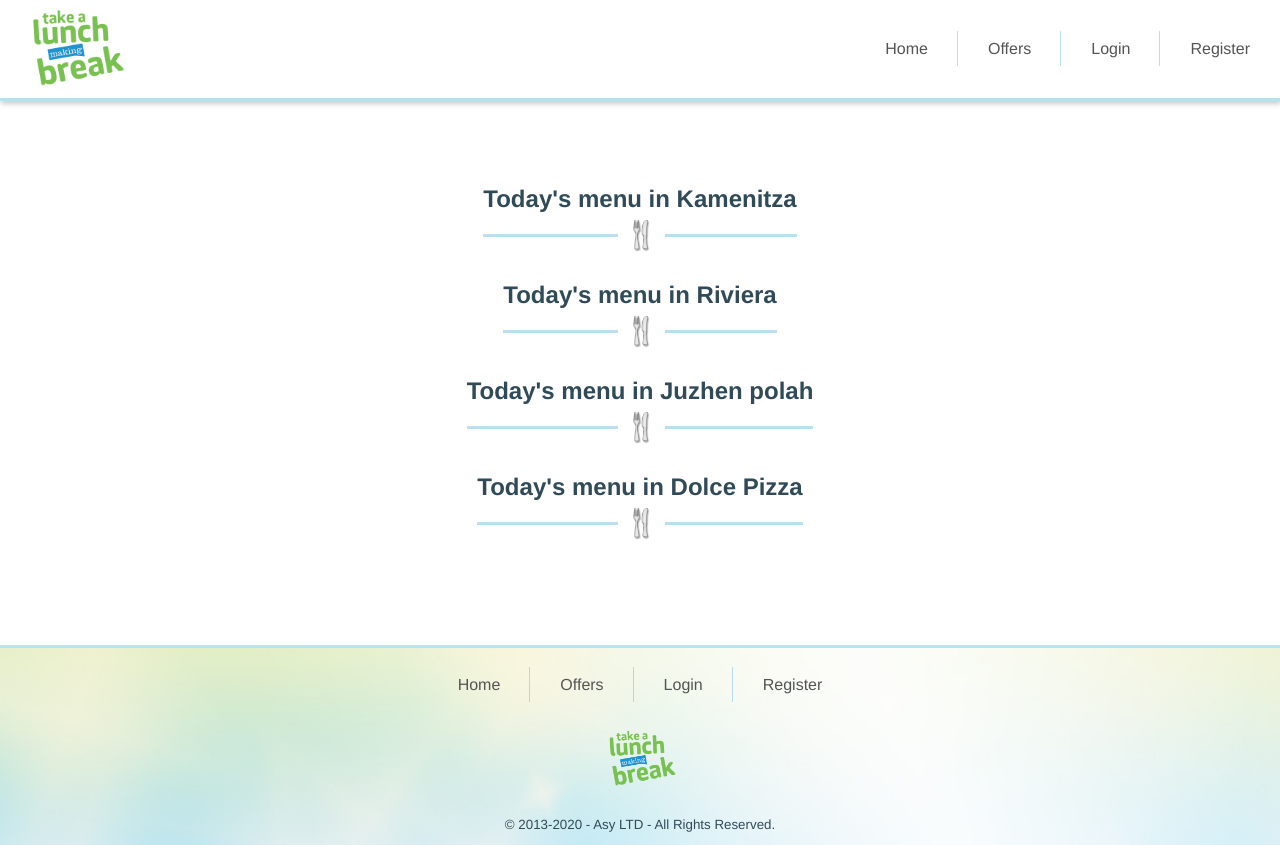
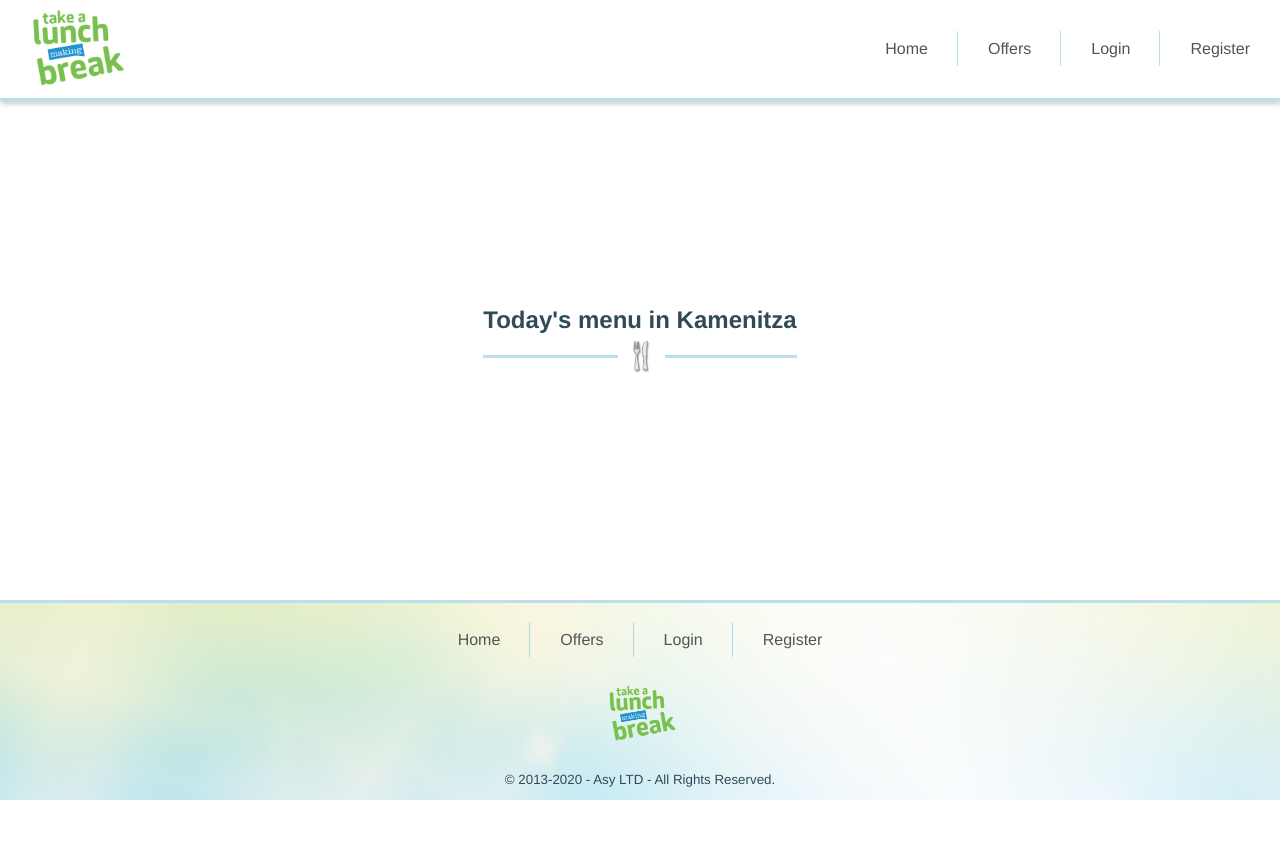
Before and after one commit to AsyPredelieva/lunch-time, a Vue app: page /offers/1 in a window 1280 px wide. After the commit the page ends 800 px from the top, so only its background shows below. Built offline with nearby package versions, Linux system fonts and the light colour scheme.

Commit message:
OfferDetails - set offer name; create NotFound page

```diff
--- a/src/components/core/Nav.vue
+++ b/src/components/core/Nav.vue
@@ -8,7 +8,7 @@
                 <router-link to="/offers">Offers</router-link>
                 <ul>
                     <li v-for="offer in offers" :key="offer.id">
-                        <router-link :to="`/offers/${offer.name}`">{{ offer.name }}</router-link>
+                        <router-link :to="`/offers/${offer.id}`">{{ offer.name }}</router-link>
                     </li>
                 </ul>
             </li>
--- /dev/null
+++ b/src/components/core/NotFound.vue
@@ -0,0 +1,11 @@
+<template>
+    <h2>Page not found</h2>
+</template>
+
+<script>
+export default {
+    name: 'NotFound'
+}
+</script>
+
+<style></style>
--- a/src/components/offers/OfferDetails.vue
+++ b/src/components/offers/OfferDetails.vue
@@ -1,35 +1,30 @@
 <template>
-    <div class="container">
-        <ul>
-            <li v-for="o in offersList" :key="o.id">
-                <h2>Today's menu in {{ o.name }}</h2>
-            </li>
-        </ul>
+    <div>
+        <h2>Today's menu in {{ currentOffer.name }}</h2>
     </div>
 </template>
 
 <script>
 export default {
     name: 'OfferDetails',
-    props: {
-        offersList: {
-            name: {
-                type: String,
-                required: true
-            },
-            imgUrl: {
-                type: String,
-                required: true
-            },
-            menuCategories: {
-                type: Array,
-                required: true
-            },
-            menuItems: {
-                type: Array,
-                required: true
-            }
+    props: ['offersList'],
+    data() {
+        return {
+            offerId: ''
         }
+    },
+    computed: {
+        currentOffer() {
+            return this.offersList[Number(this.$route.params.id) - 1]
+            // const currOffer = this.offersList.filter(
+            //     offer => Number(offer.id) === Number(this.$route.params.id)
+            // )
+            // console.log(JSON.parse(currOffer[0]))
+            // return currOffer[0]
+        }
+    },
+    created() {
+        console.log(Number(this.$route.params.id))
     }
 }
 </script>
--- a/src/components/offers/OfferItem.vue
+++ b/src/components/offers/OfferItem.vue
@@ -4,7 +4,7 @@
         <div class="img-container">
             <img :src="offerItem.imgUrl" :alt="offerItem.name" />
         </div>
-        <router-link :to="`/offers/${offerItem.name}`" class="cta-btn">Get Menu</router-link>
+        <router-link :to="`/offers/${offerItem.id}`" class="cta-btn">Get Menu</router-link>
     </li>
 </template>
 
@@ -23,11 +23,7 @@ export default {
             }
         }
     },
-    methods: {
-        getOffer(offerId) {
-            this.$root.$emit('get-offer', offerId)
-        }
-    }
+    methods: {}
 }
 </script>
 
--- a/src/components/offers/OffersList.vue
+++ b/src/components/offers/OffersList.vue
@@ -19,11 +19,6 @@ export default {
     props: ['offersList'],
     components: {
         OfferItem
-    },
-    methods: {
-        getOffer(offerId) {
-            this.$root.$emit('get-offer', offerId)
-        }
     }
 }
 </script>
--- a/src/router/index.ts
+++ b/src/router/index.ts
@@ -6,6 +6,7 @@ import Login from '../views/Login.vue'
 import Register from '../views/Register.vue'
 import OffersList from '../components/offers/OffersList.vue'
 import OfferDetails from '../components/offers/OfferDetails.vue'
+import NotFound from '../components/core/NotFound.vue'
 
 Vue.use(VueRouter)
 
@@ -36,8 +37,13 @@ const routes = [
         component: Offers,
         children: [
             { path: '', component: OffersList },
-            { path: ':name', component: OfferDetails }
+            { path: ':id', component: OfferDetails }
         ]
+    },
+    {
+        path: '*',
+        name: 'NotFound',
+        component: NotFound
     }
 ]
 
```
